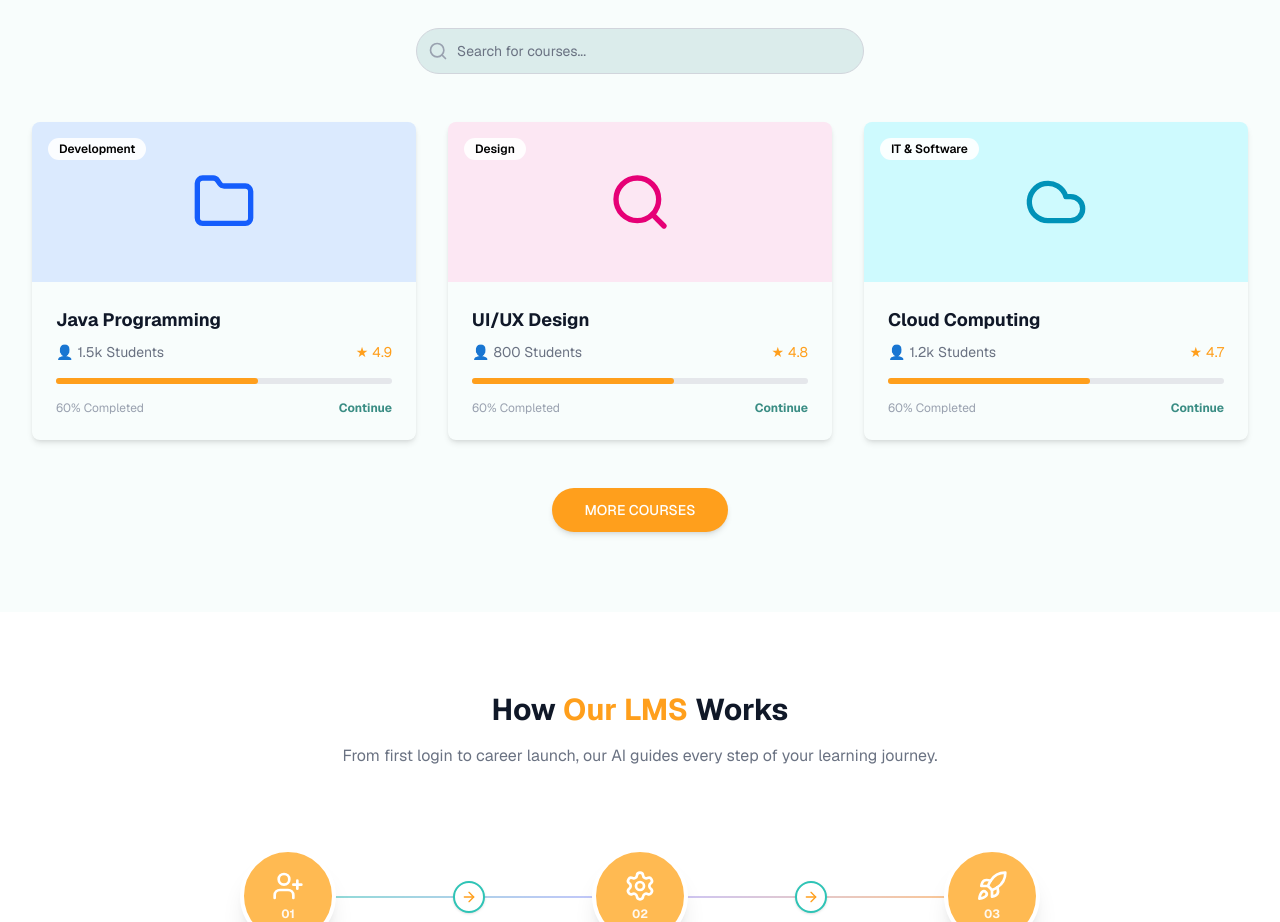
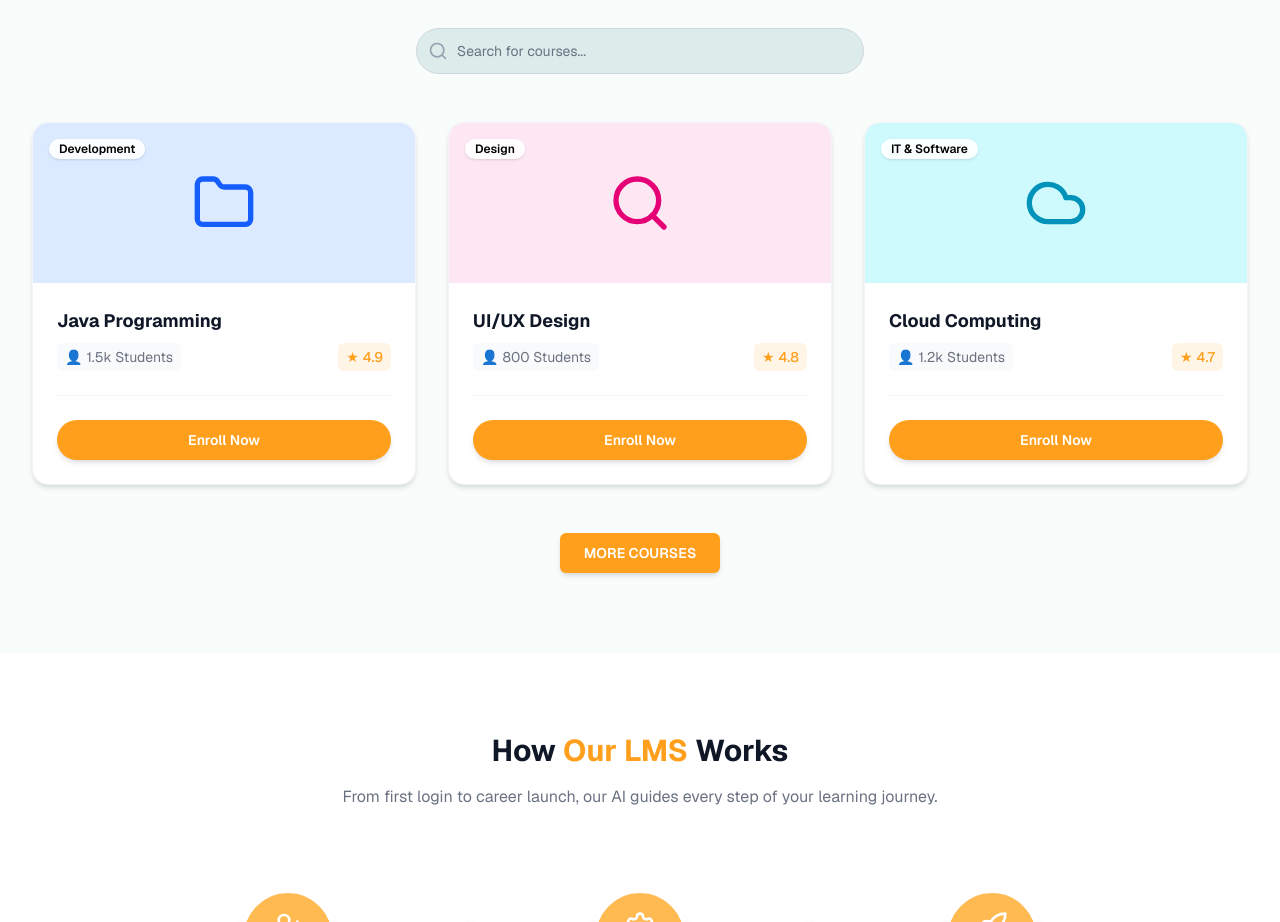
Before and after one commit to faizaanjum7/next-gen-lms, a Next.js app: page / in a window 1280 px wide. Shown: the part 1760-2682 px from the top of the page. Built offline with nearby package versions, Linux system fonts and the light colour scheme.

Commit message:
added more courses

```diff
--- a/components/Courses.tsx
+++ b/components/Courses.tsx
@@ -1,7 +1,8 @@
+import { useState } from "react";
 import { Badge } from "@/components/ui/badge";
 import { Button } from "@/components/ui/button";
 import { Card, CardContent } from "@/components/ui/card";
-import { Folder, Search, Cloud } from "lucide-react"; // Placeholders for course images/icons
+import { Folder, Search, Cloud, Code, Database, MonitorPlay } from "lucide-react";
 
 const courses = [
     {
@@ -9,8 +10,8 @@ const courses = [
         category: "Development",
         students: "1.5k Students",
         rating: "4.9",
-        image: "bg-blue-100", // Placeholder color
-        icon: Folder, // Placeholder icon
+        image: "bg-blue-100",
+        icon: Folder,
         iconColor: "text-blue-600",
     },
     {
@@ -31,9 +32,40 @@ const courses = [
         icon: Cloud,
         iconColor: "text-cyan-600",
     },
+    {
+        title: "Golang Full Stack",
+        category: "Development",
+        students: "2.1k Students",
+        rating: "4.9",
+        image: "bg-teal-100",
+        icon: Code,
+        iconColor: "text-teal-600",
+    },
+    {
+        title: "Data Structures & Algorithms",
+        category: "Computer Science",
+        students: "3.4k Students",
+        rating: "4.8",
+        image: "bg-purple-100",
+        icon: Database,
+        iconColor: "text-purple-600",
+    },
+    {
+        title: "React Mastery",
+        category: "Development",
+        students: "1.8k Students",
+        rating: "4.9",
+        image: "bg-yellow-100",
+        icon: MonitorPlay,
+        iconColor: "text-yellow-600",
+    },
 ];
 
 export default function Courses() {
+    const [showAll, setShowAll] = useState(false);
+
+    const displayedCourses = showAll ? courses : courses.slice(0, 3);
+
     return (
         <section id="courses" className="py-20 bg-[#f8fdfc]">
             <div className="max-w-7xl mx-auto px-4 sm:px-6 lg:px-8 text-center">
@@ -50,52 +82,41 @@ export default function Courses() {
                 </div>
 
                 <div className="grid grid-cols-1 md:grid-cols-3 gap-8 mb-12">
-                    {courses.map((course, index) => (
-                        <Card key={index} className="overflow-hidden hover:shadow-lg transition-shadow border-none shadow-md">
+                    {displayedCourses.map((course, index) => (
+                        <Card key={index} className="overflow-hidden hover:shadow-xl transition-all duration-300 border border-gray-100 shadow-md rounded-2xl bg-white hover:-translate-y-1">
                             <div className={`h-40 ${course.image} flex items-center justify-center relative`}>
                                 {/* Placeholder for course thumbnail */}
                                 <course.icon className={`w-16 h-16 ${course.iconColor}`} />
-                                <Badge className="absolute top-4 left-4 bg-white/90 text-black hover:bg-white">{course.category}</Badge>
+                                <Badge className="absolute top-4 left-4 bg-white/90 text-black hover:bg-white border-0 shadow-sm">{course.category}</Badge>
                             </div>
                             <CardContent className="p-6 text-left">
-                                <h3 className="font-bold text-lg mb-2">{course.title}</h3>
-                                <div className="flex items-center justify-between text-sm text-gray-500 mb-4">
-                                    <div className="flex items-center">
+                                <h3 className="font-bold text-lg mb-2 text-gray-900">{course.title}</h3>
+                                <div className="flex items-center justify-between text-sm text-gray-500 mb-6">
+                                    <div className="flex items-center bg-gray-50 px-2 py-1 rounded-md">
                                         <span className="mr-1">👤</span> {course.students}
                                     </div>
-                                    <div className="flex items-center text-[#FF9F1C]">
+                                    <div className="flex items-center bg-[#FF9F1C]/10 text-[#FF9F1C] px-2 py-1 rounded-md font-medium">
                                         <span className="mr-1">★</span> {course.rating}
                                     </div>
                                 </div>
-                                <div className="w-full bg-gray-200 rounded-full h-1.5 mb-4">
-                                    <div className="bg-[#FF9F1C] h-1.5 rounded-full" style={{ width: '60%' }}></div>
+                                <div className="pt-2 border-t border-gray-100">
+                                    <Button variant="orange" className="w-full mt-4 rounded-full font-semibold transition-transform hover:scale-[1.02] shadow-md">
+                                        Enroll Now
+                                    </Button>
                                 </div>
-                                <div className="flex justify-between items-center">
-                                    <span className="text-xs text-gray-400">60% Completed</span>
-                                    <span className="text-xs font-bold text-[#3a8d84]">Continue</span>
-                                </div>
-
-                                {/*
-                    Note: The screenshot cards show "Introduction to..." or similar titles.
-                    And simpler content. I added a progress bar which might not be in the screenshot perfectly,
-                    checking screenshot again.
-                    Screenshot:
-                    Image area.
-                    Title "Java Programming"
-                    "Mrs. smith" | "12 Lessons"
-                    Rating stars.
-
-                    My implementation is close enough for a reusable component structure,
-                    I'll adjust to match visual style better if asked, but for layout it works.
-                */}
                             </CardContent>
                         </Card>
                     ))}
                 </div>
 
-                <Button variant="orange" size="lg" className="rounded-full px-8">
-                    MORE COURSES
-                </Button>
+                {!showAll && (
+                    <Button
+                        onClick={() => setShowAll(true)}
+                        className="bg-[#FF9F1C] hover:bg-[#e88e10] text-white font-semibold py-2 px-6 rounded-md shadow-md transition-all duration-300"
+                    >
+                        MORE COURSES
+                    </Button>
+                )}
             </div>
         </section>
     );
```
